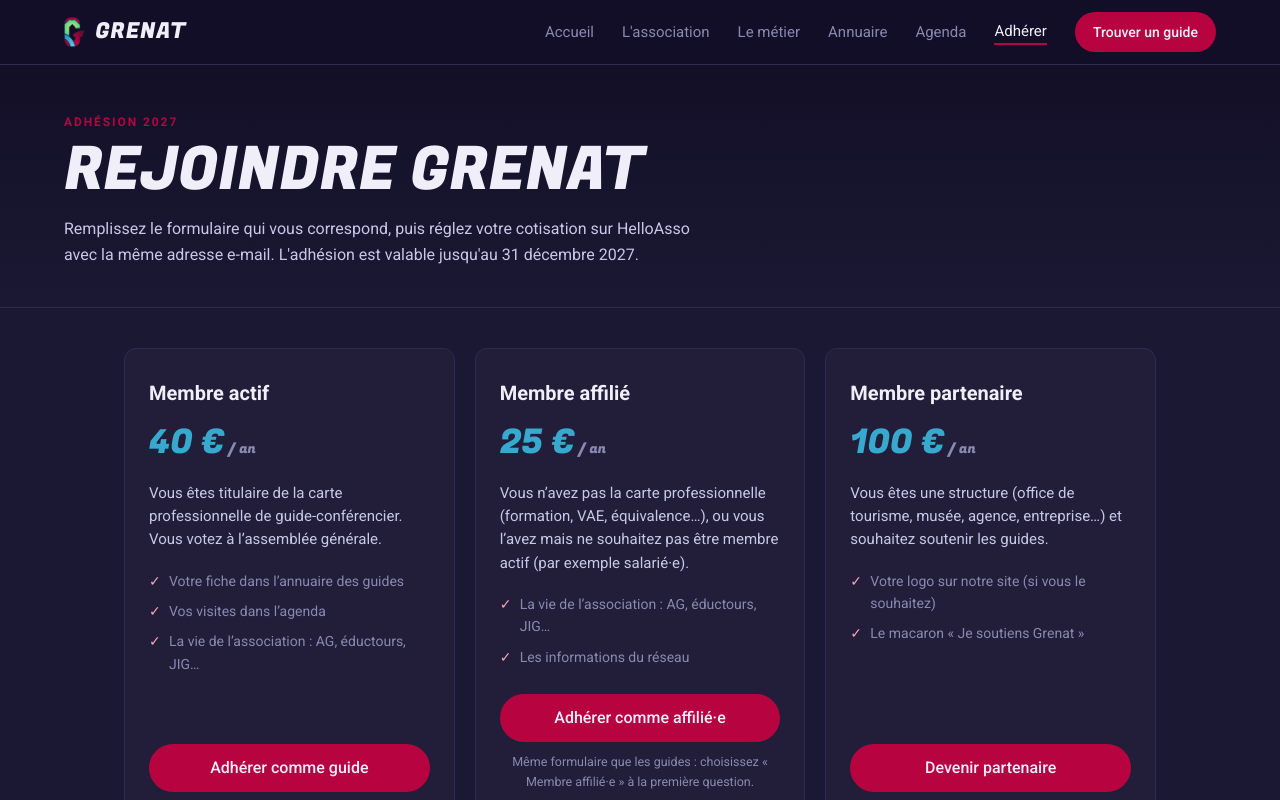
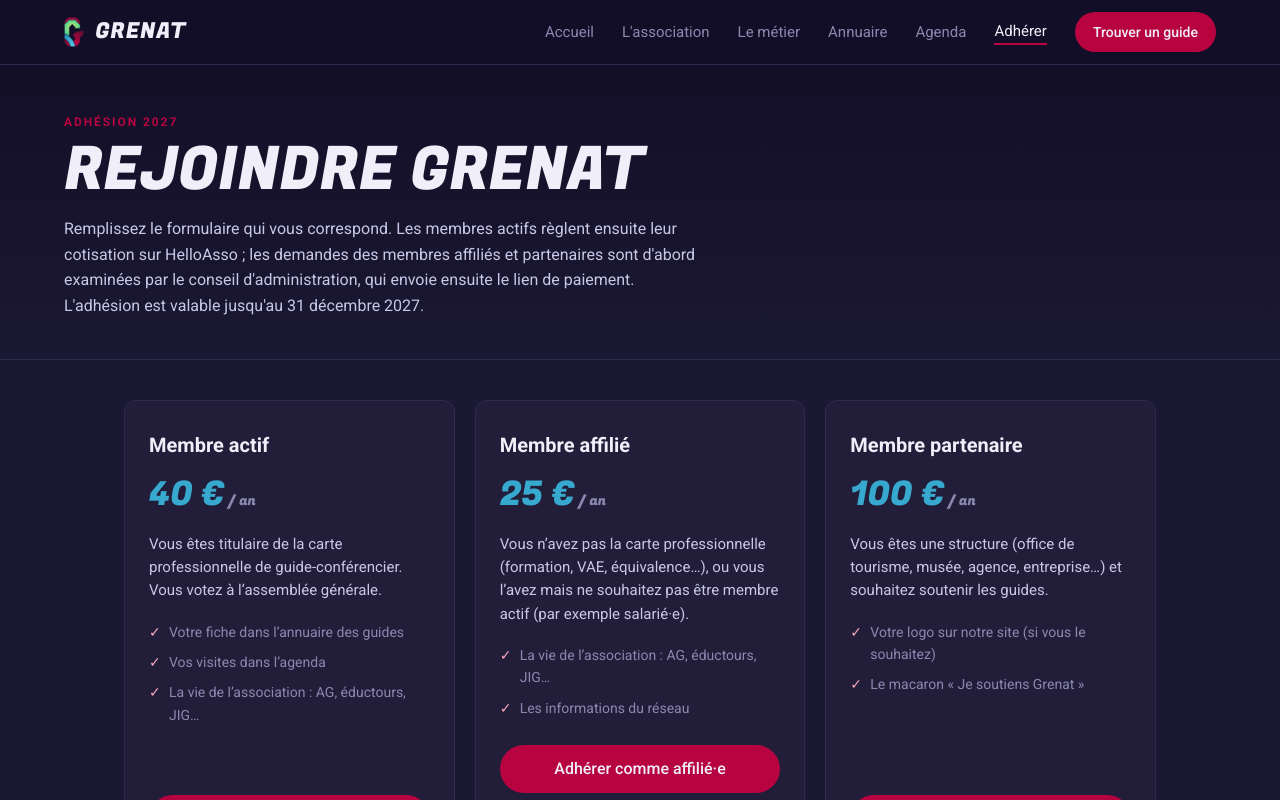
Before and after one commit to grenatguides/grenat-annuaire, a Next.js app in the folder grenat-annuaire/: page /adherer in a window 1280 px wide. Shown: the top 800 px of the page. Built offline with nearby package versions, Linux system fonts and the light colour scheme.

Commit message:
Page Adhérer : validation par le CA pour affiliés et partenaires
Co-Authored-By: Claude Opus 5.5 <noreply@anthropic.com>
Claude-Session: https://claude.ai/code/session_01JHypzuZuW5LhPmszAX1wQg

```diff
--- a/grenat-annuaire/pages/adherer.js
+++ b/grenat-annuaire/pages/adherer.js
@@ -42,8 +42,10 @@ export default function Adherer() {
           <p className="eyebrow">Adhésion 2027</p>
           <h1>Rejoindre Grenat</h1>
           <p className="intro">
-            Remplissez le formulaire qui vous correspond, puis réglez votre cotisation sur HelloAsso
-            avec la même adresse e-mail. L&#39;adhésion est valable jusqu&#39;au 31 décembre 2027.
+            Remplissez le formulaire qui vous correspond. Les membres actifs règlent ensuite leur
+            cotisation sur HelloAsso ; les demandes des membres affiliés et partenaires sont d&#39;abord
+            examinées par le conseil d&#39;administration, qui envoie ensuite le lien de paiement.
+            L&#39;adhésion est valable jusqu&#39;au 31 décembre 2027.
           </p>
         </div>
       </header>
```
